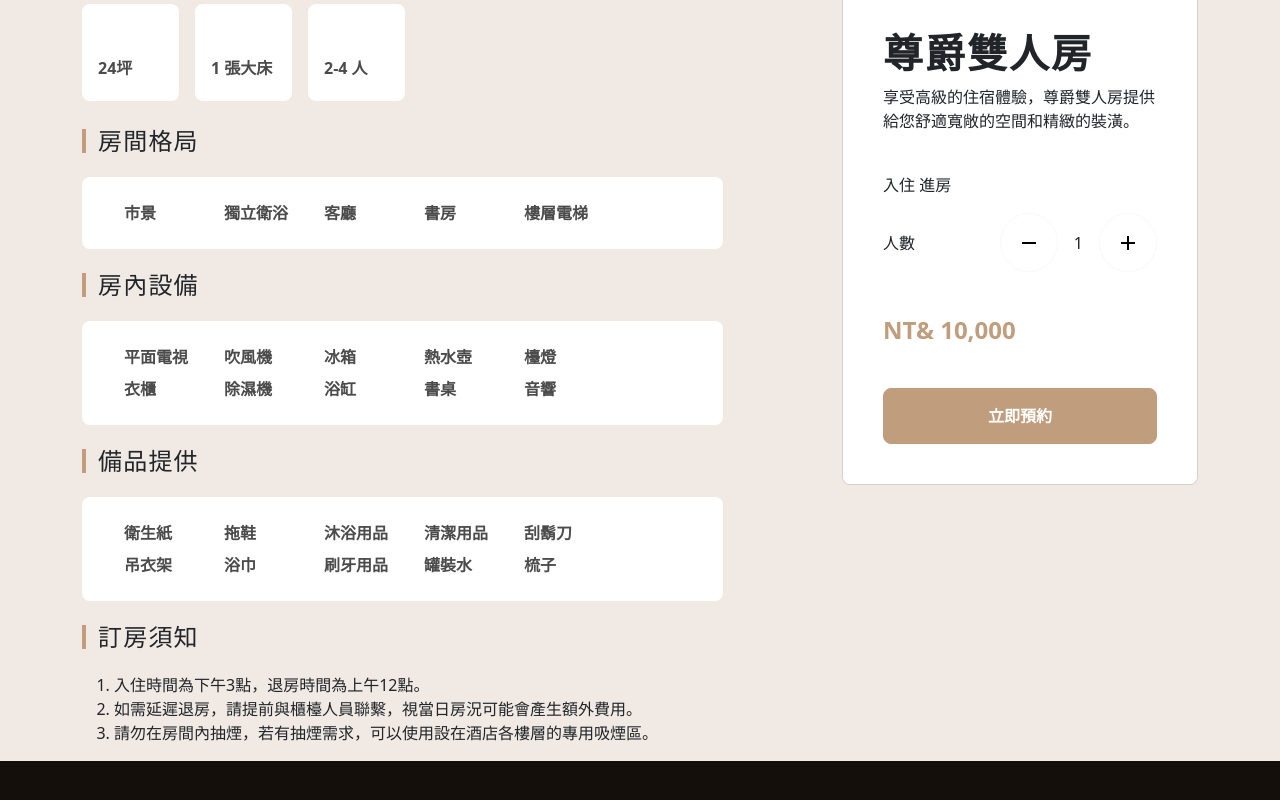
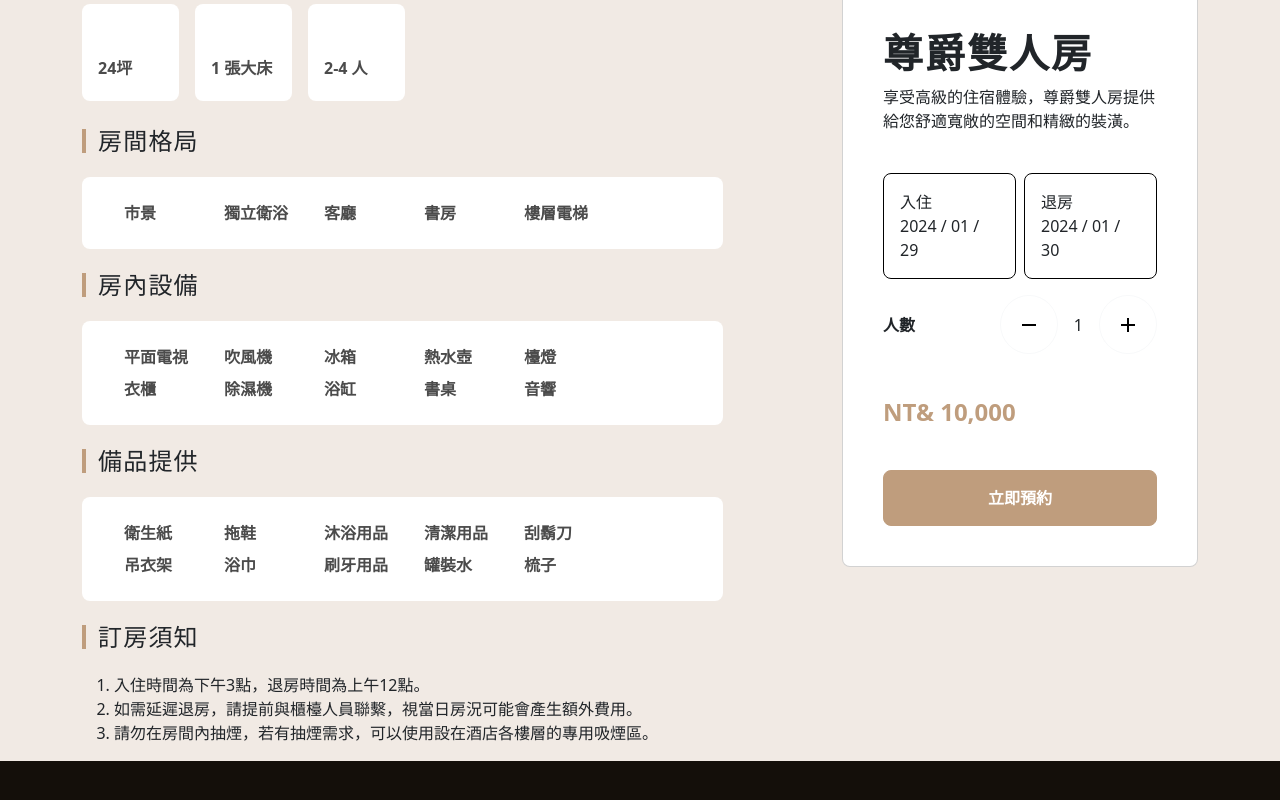
Before and after one commit to ayugioh2003/hexhotel-frontend-2024, a React (Vite) app: page /#/Room/1 in a window 1280 px wide. Shown: the part 808-1608 px from the top of the page. Built offline with nearby package versions, Linux system fonts and the light colour scheme.

Commit message:
feat: room page layout

```diff
--- a/package.json
+++ b/package.json
@@ -10,11 +10,16 @@
     "preview": "vite preview"
   },
   "dependencies": {
+    "@types/react-datepicker": "^4.19.5",
+    "@types/react-modal": "^3.16.3",
     "axios": "^1.6.5",
     "bootstrap": "^5.3.2",
+    "dayjs": "^1.11.10",
     "react": "^18.2.0",
     "react-bootstrap": "^2.9.2",
+    "react-datepicker": "^5.0.0",
     "react-dom": "^18.2.0",
+    "react-modal": "^3.16.1",
     "react-router-dom": "^6.21.1"
   },
   "devDependencies": {
--- a/src/pages/Room.tsx
+++ b/src/pages/Room.tsx
@@ -1,5 +1,9 @@
-import { useState } from 'react';
+import { useState, useEffect } from 'react';
 import { useNavigate } from 'react-router-dom';
+import DatePicker from 'react-datepicker';
+import 'react-datepicker/dist/react-datepicker.css';
+import dayjs from 'dayjs';
+import Modal from 'react-modal';
 
 import Layout from '../components/Layout';
 import Carousel from '@/components/Carousel.tsx';
@@ -56,6 +60,126 @@ const Room = () => {
 
   const [peopleNum, setPeopleNum] = useState(1);
 
+  useEffect(() => {
+    Modal.setAppElement('#root');
+  }, []);
+
+  const [modalIsOpen, setIsOpen] = useState(false);
+
+  function openModal() {
+    setIsOpen(true);
+  }
+
+  function closeModal() {
+    setIsOpen(false);
+  }
+
+  const [checkInDate, setCheckInDate] = useState(new Date());
+  const [checkOutDate, setCheckOutDate] = useState(new Date(new Date().setDate(new Date().getDate() + 1)));
+
+  const [checkInDateTemp, setCheckInDateTemp] = useState(new Date());
+  const [checkOutDateTemp, setCheckOutDateTemp] = useState(new Date(new Date().setDate(new Date().getDate() + 1)));
+
+  function DateRanges({
+    onClick,
+    checkInDate,
+    checkOutDate
+  }: {
+    onClick?: () => void;
+    checkInDate: Date;
+    checkOutDate: Date;
+  }) {
+    return (
+      <div className="room-card__dates" onClick={onClick} style={{ cursor: 'pointer' }}>
+        <div className="room-card__date">
+          <div>入住</div>
+          <div>{dayjs(checkInDate).format('YYYY / MM / DD')}</div>
+        </div>
+        <div className="room-card__date">
+          <div>退房</div>
+          <div>{dayjs(checkOutDate).format('YYYY / MM / DD')}</div>
+        </div>
+      </div>
+    );
+  }
+
+  function RoomModal() {
+    const customStyles = {
+      content: {
+        top: '50%',
+        left: '50%',
+        bottom: 'auto',
+        maxWidth: '650px',
+        marginRight: '-50%',
+        transform: 'translate(-50%, -50%)'
+      }
+    };
+
+    const onDatePickerChange = (dates: [Date, Date]) => {
+      const [start, end] = dates;
+      setCheckInDateTemp(start);
+      setCheckOutDateTemp(end);
+    };
+
+    const confirmDate = () => {
+      setCheckInDate(checkInDateTemp);
+      setCheckOutDate(checkOutDateTemp);
+
+      closeModal();
+    };
+
+    const clearDate = () => {
+      setCheckInDateTemp(checkInDate);
+      setCheckOutDateTemp(checkOutDate);
+    };
+
+    return (
+      <>
+        <DateRanges onClick={openModal} checkInDate={checkInDate} checkOutDate={checkOutDate} />
+
+        <Modal isOpen={modalIsOpen} onRequestClose={closeModal} style={customStyles} contentLabel="Example Modal">
+          <div className="d-flex gap-3 gap-md-5 pb-4 justify-content-between flex-column flex-md-row">
+            <div style={{ width: '450px' }}>
+              <div className='fw-bold'>
+                { dayjs(checkOutDateTemp).diff(dayjs(checkInDateTemp), 'day') }
+                <span>晚</span>
+              </div>
+              <div className="d-flex">
+                {dayjs(checkInDateTemp).format('YYYY / MM / DD')}
+                <span className="px-2"> - </span>
+                {dayjs(checkOutDateTemp).format('YYYY / MM / DD')}
+              </div>
+            </div>
+            <div style={{ width: '100%', minWidth: '300px', maxWidth: '500px' }}>
+              <DateRanges checkInDate={checkInDateTemp} checkOutDate={checkOutDateTemp} />
+            </div>
+          </div>
+
+          <div className="d-flex justify-content-center mb-5">
+            <DatePicker
+              selected={checkInDateTemp}
+              onChange={onDatePickerChange}
+              startDate={checkInDateTemp}
+              endDate={checkOutDateTemp}
+              monthsShown={2}
+              selectsRange
+              inline
+            />
+          </div>
+
+          <div className="d-flex justify-content-end">
+            <button className="btn btn-light text-dark" onClick={clearDate}>
+              清除日期
+            </button>
+            <button className="btn btn-primary" disabled={!checkOutDateTemp} onClick={confirmDate}>
+              確定日期
+            </button>
+          </div>
+        </Modal>
+      </>
+    );
+  }
+
   return (
     <div className="container room-detail">
       <div className="row justify-content-between">
@@ -79,9 +203,11 @@ const Room = () => {
                 <div className="room-card__description">
                   享受高級的住宿體驗，尊爵雙人房提供給您舒適寬敞的空間和精緻的裝潢。
                 </div>
-                <div className="room-card__range">入住 進房</div>
+                <div className="room-card__range">
+                  <RoomModal></RoomModal>
+                </div>
                 <div className="room-card__people">
-                  <div>人數</div>
+                  <div className='fw-bold'>人數</div>
                   <div className="d-flex gap-3 align-items-center">
                     <button
                       className="p-3 bg-transparent border border-light rounded-circle"
@@ -118,9 +244,9 @@ const Room = () => {
                   navigate('/bookRoom', {
                     state: {
                       roomId: '65a53b55abddf349a961859d',
-                      checkInDate: '',
-                      checkOutDate: '',
-                      peopleNum: peopleNum,
+                      checkInDate: dayjs(checkInDate).format('YYYY/MM/DD'),
+                      checkOutDate: dayjs(checkOutDate).format('YYYY/MM/DD'),
+                      peopleNum: peopleNum
                     }
                   });
                 }}
--- a/src/styles/_header.scss
+++ b/src/styles/_header.scss
@@ -104,6 +104,7 @@
   }
 
   .mobile-list {
+    // FIXME: 在手機版時，這邊的設定會讓很多頁面無法點擊按鈕
     width: 100%;
     height: 100%;
     padding: 0;
--- a/src/styles/pages/_room.scss
+++ b/src/styles/pages/_room.scss
@@ -1,9 +1,9 @@
 .room {
   background-color: $primary-40;
 
-
   .room-header {
     position: relative;
+    z-index: 0;
 
     .readmore {
       position: absolute;
@@ -49,7 +49,6 @@
   }
 
   .room-card {
-
     margin-bottom: 40px;
 
     .card-body {
@@ -71,10 +70,6 @@
       margin-bottom: 40px;
     }
 
-    &__range {
-      margin-bottom: 16px;
-    }
-
     &__people {
       display: flex;
       justify-content: space-between;
@@ -90,3 +85,22 @@
     }
   }
 }
+
+.room-card {
+  &__range {
+    margin-bottom: 16px;
+  }
+
+  &__dates {
+    display: flex;
+    gap: 8px;
+  }
+
+  &__date {
+    flex-grow: 1;
+    padding: 16px;
+    border-radius: 8px;
+    border: 1px solid var(--Neutral-100, #000);
+    background: var(--Neutral-0, #fff);
+  }
+}
```
Also changed, not shown: 1 other file (tests, documents, lock files or other folders).
